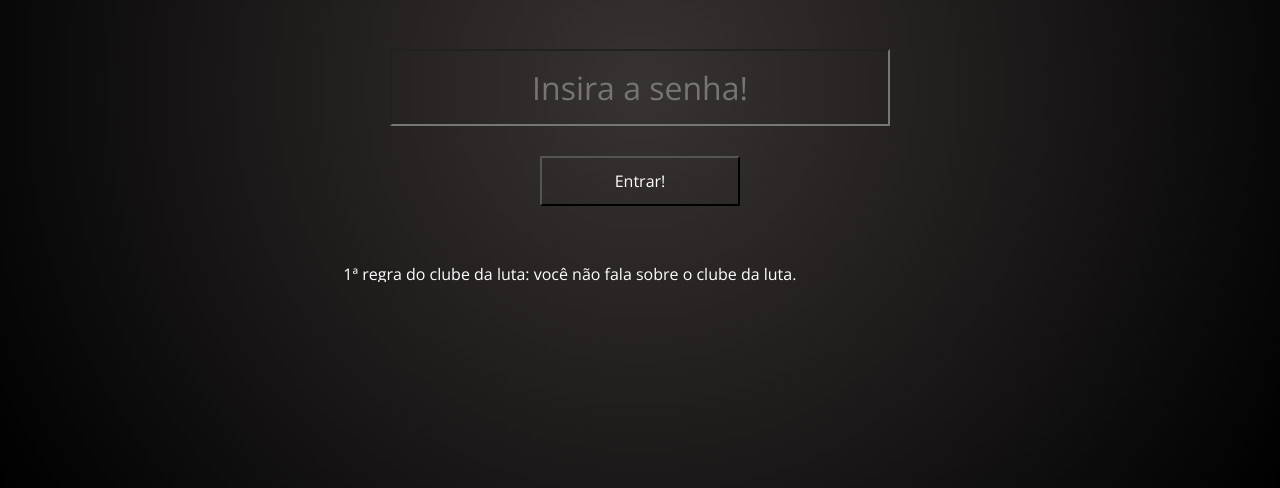
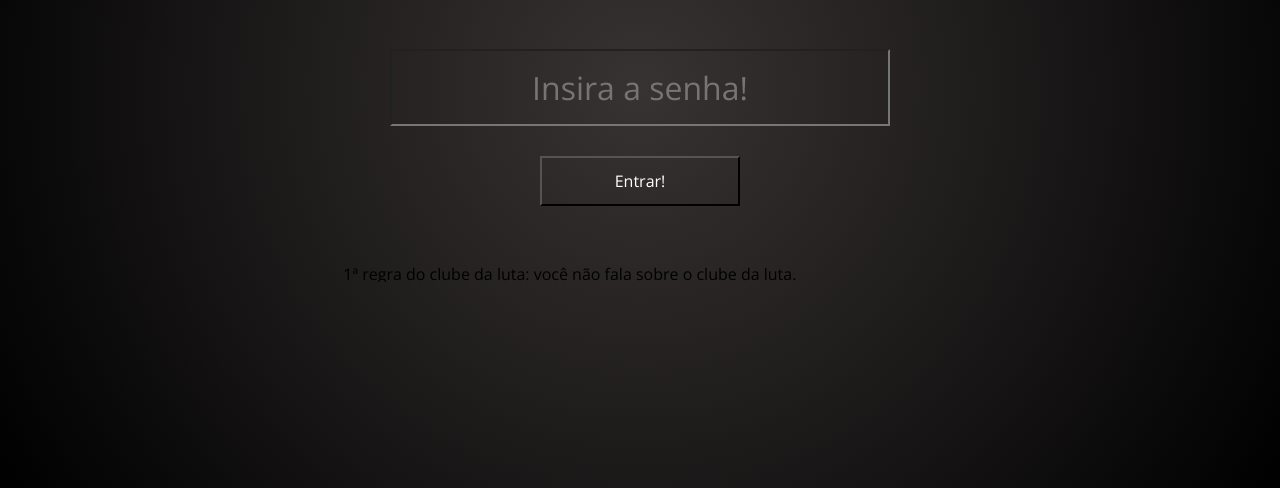
Before and after one commit to alcidesrafael/fcpoker, a website: page index.html in a window 1280 px wide. Shown: the part 312-800 px from the top of the page. Drawn offline with nearby package versions, Linux system fonts and the light colour scheme.

Commit message:
dev front 3

```diff
--- a/sass/front.sass
+++ b/sass/front.sass
@@ -7,7 +7,7 @@ body
 	background: radial-gradient(circle,#383333,#000)
 		repeat: no-repeat
 		attachment: fixed
-	color: #fff
+	color: #000
 
 div.logo
 	width: 100%
```
Also changed, not shown: css/front.css.
